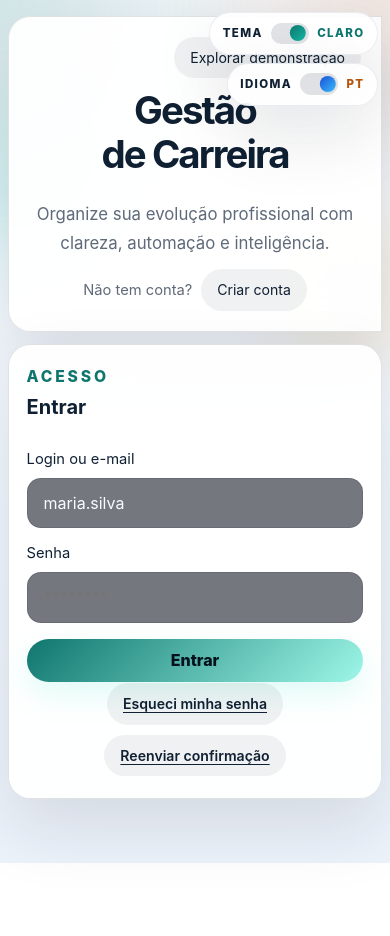
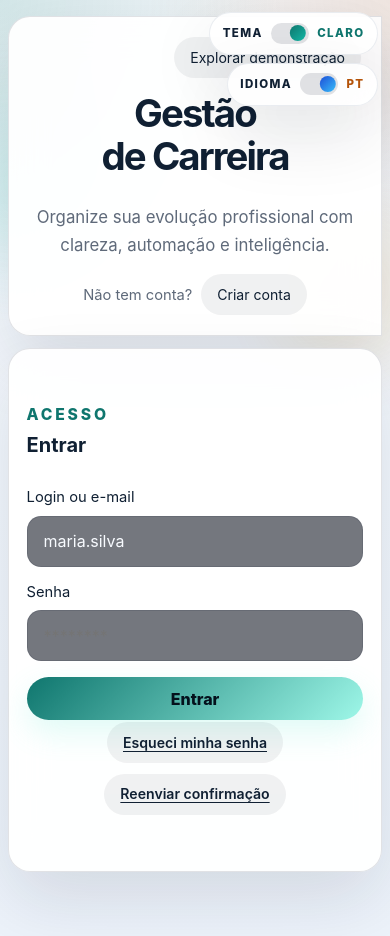
Before and after one commit to nathaliareiss/Gestaodecarreira, a Next.js app in the folder frontend/: page / in a window 390 px wide. Shown: the top 936 px of the page. Before the commit the page ends 863 px from the top, so only its background shows below. Built offline with nearby package versions, Linux system fonts and the light colour scheme; no server answers.

Commit message:
feat: ajustar espaçamentos e dimensões da seção de autenticação para melhor responsividade

```diff
--- a/frontend/app/globals.css
+++ b/frontend/app/globals.css
@@ -258,7 +258,7 @@ html[data-theme="light"] .note-card {
 
 .hero--auth {
   grid-template-columns: minmax(0, 1fr) minmax(0, 1fr);
-  gap: 0;
+  gap: 1rem;
   align-items: stretch;
 }
 
@@ -277,12 +277,12 @@ html[data-theme="light"] .note-card {
 }
 
 .hero-copy--auth {
-  min-height: clamp(24rem, 54svh, 29rem);
-  padding: 1.25rem 1.4rem;
+  min-height: clamp(28rem, 62svh, 34rem);
+  padding: 1.55rem 1.7rem;
   justify-content: stretch;
   align-items: stretch;
   text-align: center;
-  gap: 0.75rem;
+  gap: 0.9rem;
 }
 
 .auth-hero-topbar {
@@ -451,7 +451,7 @@ html[data-theme="light"] .note-card {
 
 .auth-panel {
   width: 100%;
-  min-height: clamp(24rem, 54svh, 29rem);
+  min-height: clamp(28rem, 62svh, 34rem);
   display: grid;
   align-items: center;
   justify-items: stretch;
@@ -470,8 +470,9 @@ html[data-theme="light"] .note-card {
 }
 
 .auth-panel .form-card--auth {
-  min-height: clamp(24rem, 54svh, 29rem);
+  min-height: clamp(28rem, 62svh, 34rem);
   height: 100%;
+  align-self: stretch;
   display: flex;
   flex-direction: column;
   justify-content: center;
```
